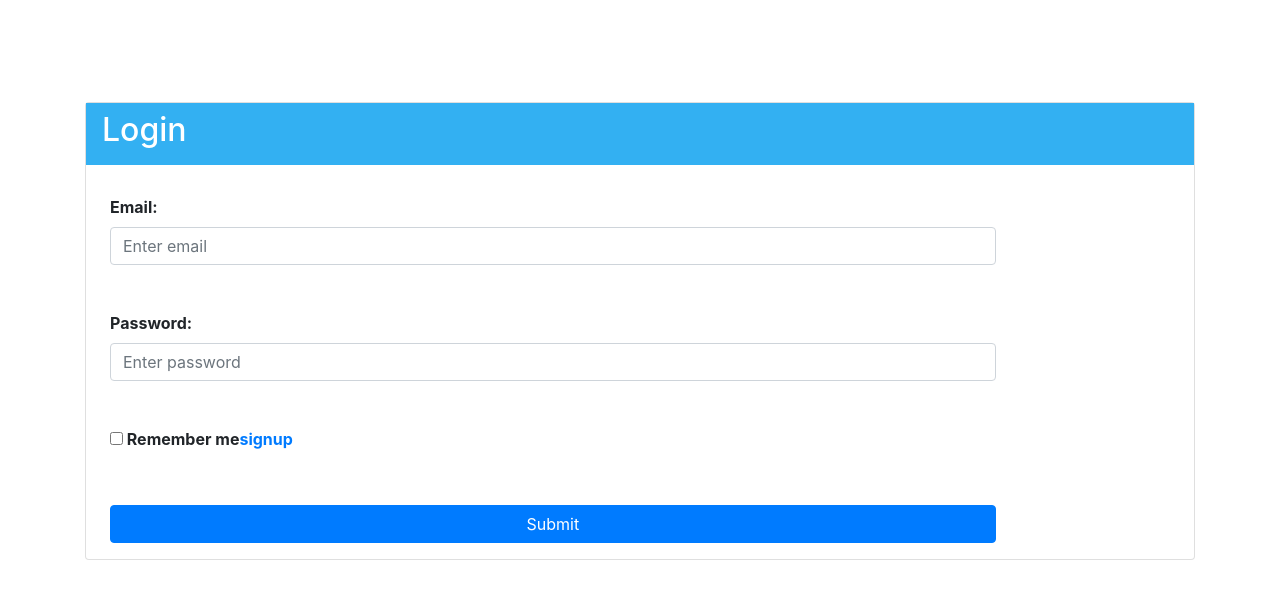
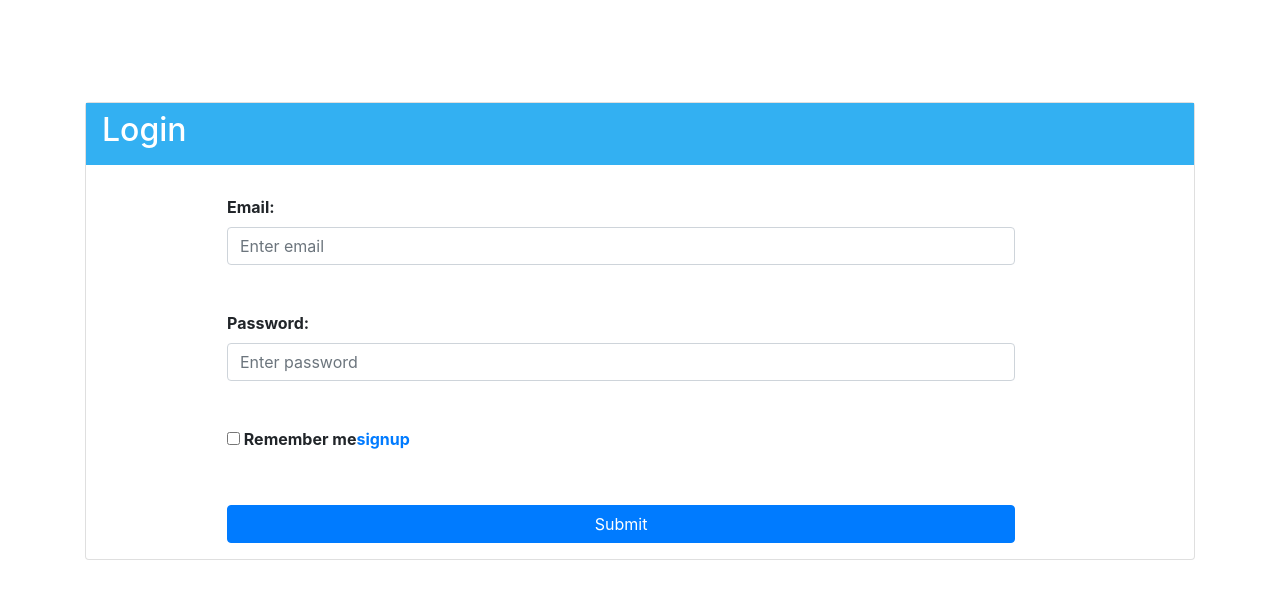
Before and after one commit to amanshuklaa/Frontend, a Flask app: page / in a window 1280 px wide. Shown: the part 210-800 px from the top of the page. Run offline with Flask 2, Linux system fonts and the light colour scheme; some libraries are stand-ins or nearby versions.

Commit message:
First commit

```diff
--- a/static/style.css
+++ b/static/style.css
@@ -7,5 +7,5 @@
 }
 .toppad2main{
    padding-top: 30px;
-   padding-left: 9px;
+   padding-left: 126px;
 }
```
